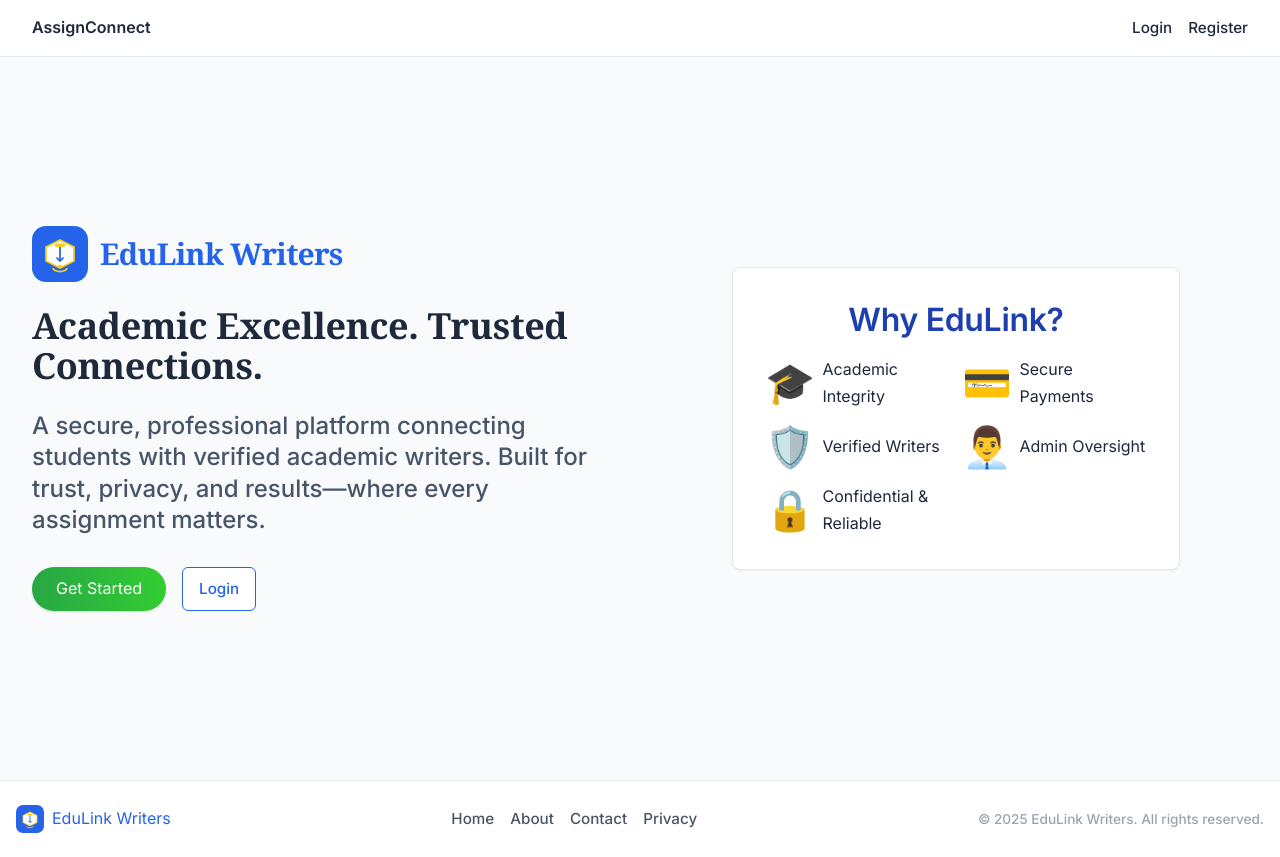
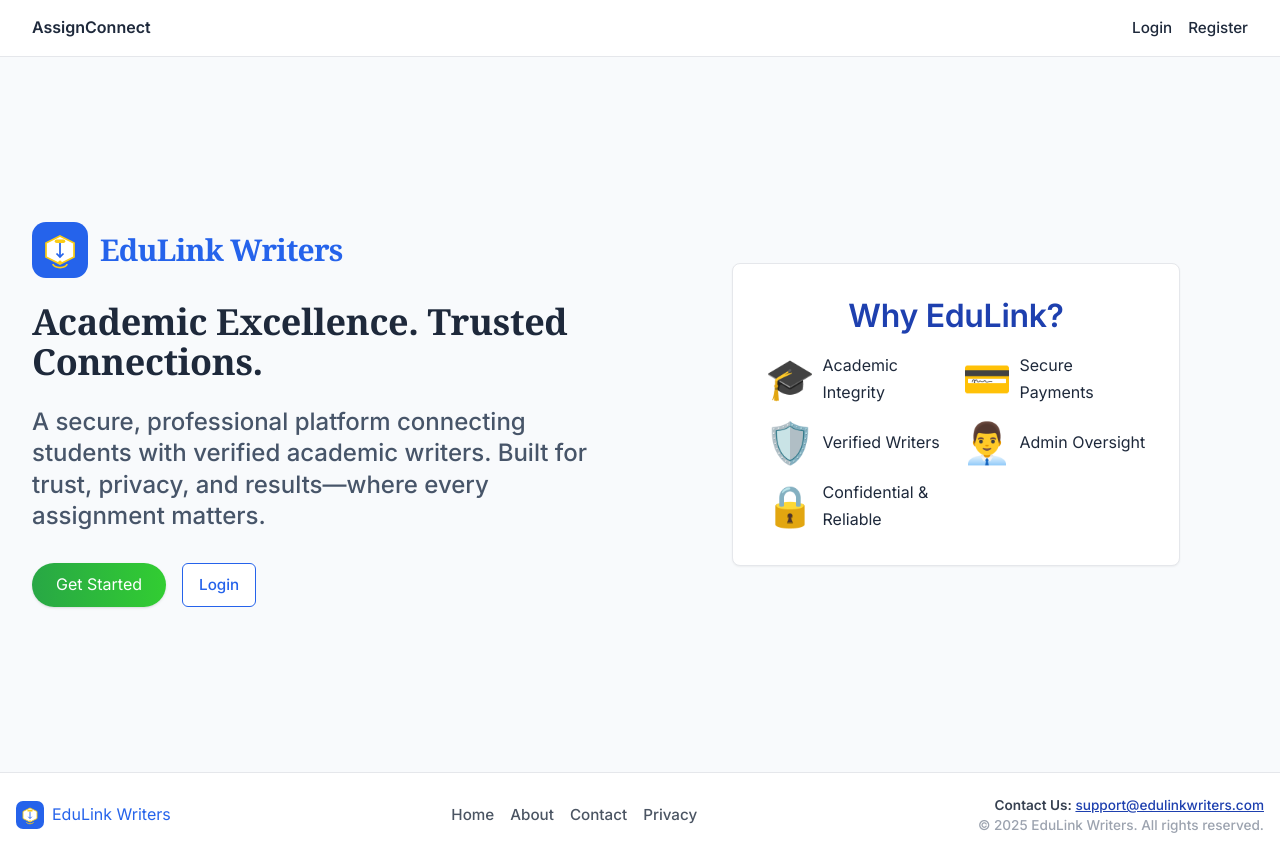
Before and after one commit to jamiljuma2/LOGIN, a React (Vite) app: page / in a window 1280 px wide. Built offline with nearby package versions, Linux system fonts and the light colour scheme.

Commit message:
Add support email to footer, enhance About and Privacy content

```diff
--- a/src/components/Footer.tsx
+++ b/src/components/Footer.tsx
@@ -14,8 +14,13 @@ export default function Footer() {
           <Link to="/contact" className="hover:text-brand-600 transition-colors">Contact</Link>
           <Link to="/privacy" className="hover:text-brand-600 transition-colors">Privacy</Link>
         </nav>
-        <div className="text-xs text-gray-400 text-center sm:text-right">
-          &copy; {new Date().getFullYear()} EduLink Writers. All rights reserved.
+        <div className="flex flex-col items-center sm:items-end gap-1">
+          <div className="text-xs text-gray-700">
+            <span className="font-semibold">Contact Us:</span> <a href="mailto:support@edulinkwriters.com" className="text-brand-600 underline">support@edulinkwriters.com</a>
+          </div>
+          <div className="text-xs text-gray-400 text-center sm:text-right">
+            &copy; {new Date().getFullYear()} EduLink Writers. All rights reserved.
+          </div>
         </div>
       </div>
     </footer>
--- a/src/pages/About.tsx
+++ b/src/pages/About.tsx
@@ -3,9 +3,14 @@ export default function About() {
     <div className="min-h-screen flex flex-col">
       <section className="container-padded flex-1 flex flex-col items-center justify-center text-center py-12">
         <h1 className="text-2xl mb-4 font-bold text-brand-700">About EduLink Writers</h1>
-        <p className="max-w-2xl text-base text-gray-700">
+        <p className="max-w-2xl text-base text-gray-700 mb-4">
           EduLink Writers is a platform connecting students and professional writers for academic assignments, essays, and research help. Our mission is to provide quality, timely, and confidential academic support to learners everywhere.
         </p>
+        <ul className="max-w-xl mx-auto text-left list-disc list-inside text-gray-600 text-base space-y-1">
+          <li>Trusted by students and writers across Kenya and beyond</li>
+          <li>Secure, confidential, and user-friendly platform</li>
+          <li>Dedicated support team: <a href="mailto:support@edulinkwriters.com" className="text-brand-600 underline">support@edulinkwriters.com</a></li>
+        </ul>
       </section>
     </div>
   )
--- a/src/pages/Privacy.tsx
+++ b/src/pages/Privacy.tsx
@@ -3,9 +3,14 @@ export default function Privacy() {
     <div className="min-h-screen flex flex-col">
       <section className="container-padded flex-1 flex flex-col items-center justify-center text-center py-12">
         <h1 className="text-2xl mb-4 font-bold text-brand-700">Privacy Policy</h1>
-        <p className="max-w-2xl text-base text-gray-700">
-          We value your privacy. EduLink Writers does not share your personal information with third parties. All data is handled securely and confidentially.
-        </p>
+        <div className="max-w-2xl mx-auto text-base text-gray-700 space-y-4">
+          <p>We value your privacy. EduLink Writers does not share your personal information with third parties. All data is handled securely and confidentially.</p>
+          <ul className="list-disc list-inside text-left space-y-1">
+            <li>We collect only necessary information to provide our services.</li>
+            <li>Your data is stored securely and never sold or shared.</li>
+            <li>You may contact us at <a href="mailto:support@edulinkwriters.com" className="text-brand-600 underline">support@edulinkwriters.com</a> for privacy concerns.</li>
+          </ul>
+        </div>
       </section>
     </div>
   )
```
